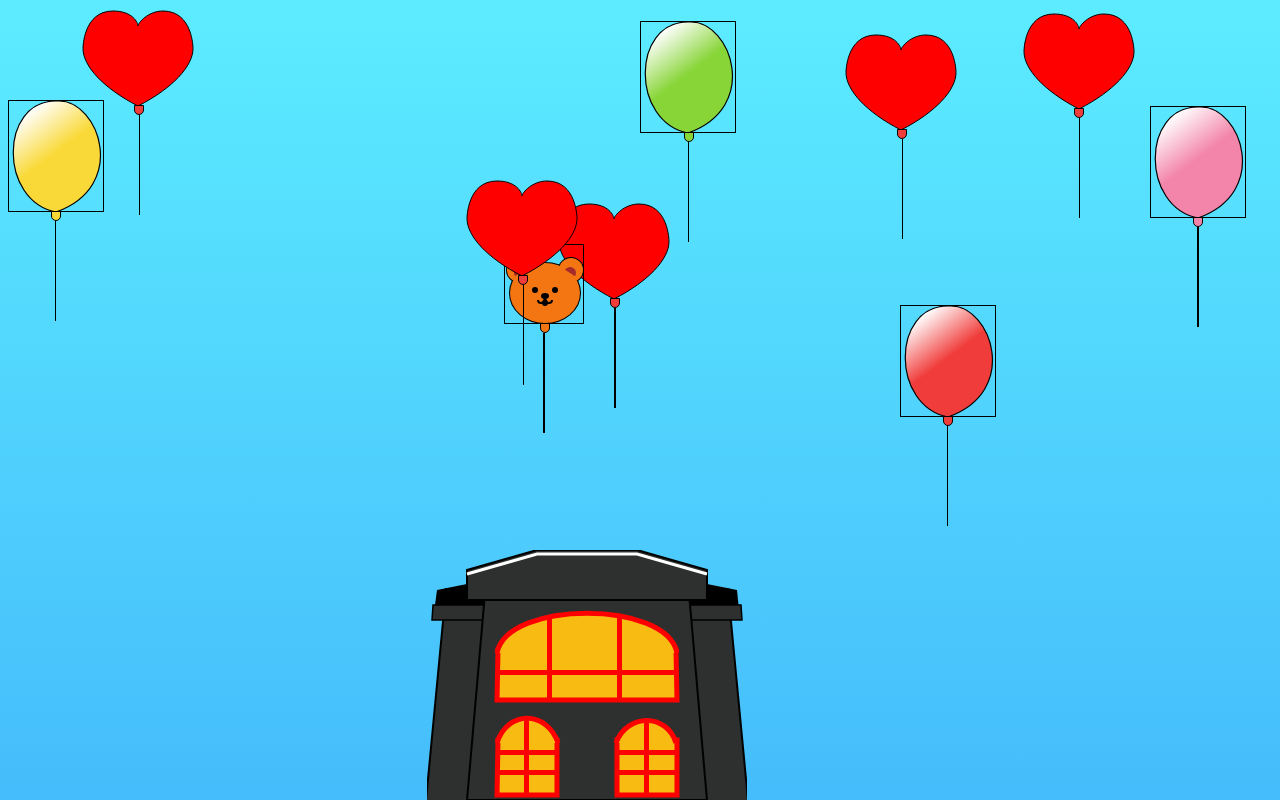
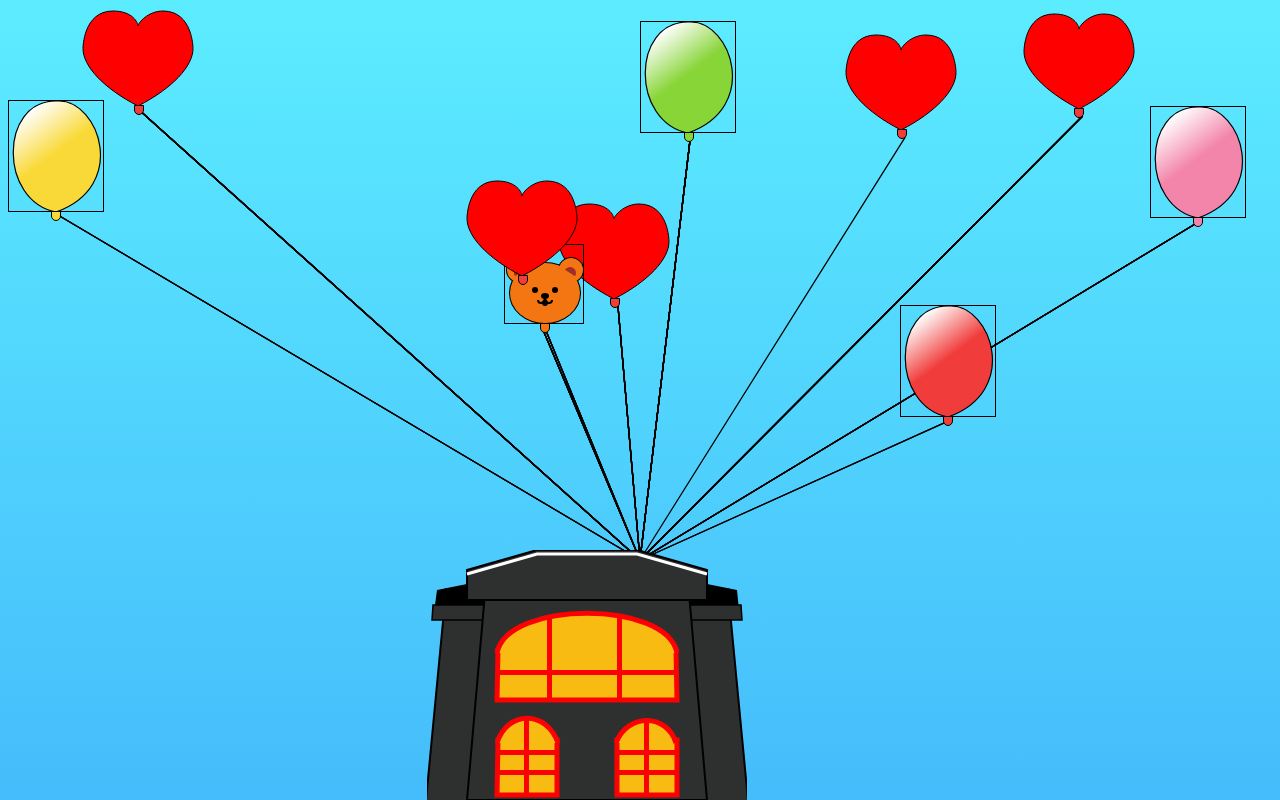
Before and after one commit to xmun74/go-up, a React (Create React App) app: page / in a window 1280 px wide. Built offline with nearby package versions, Linux system fonts and the light colour scheme.

Commit message:
feat: balloon line 연결, CANVAS_SIZE

```diff
--- a/src/components/Balloon.js
+++ b/src/components/Balloon.js
@@ -1,21 +1,16 @@
-import { COLORS } from "../constants";
+import { CANVAS_SIZE, COLORS } from "../constants";
 import Bear from "./shapes/Bear";
 import Flower from "./shapes/Flower";
 import Heart from "./shapes/Heart";
 import Circle from "./shapes/Circle";
 
-const BallonDetail = ({ color }) => {
-  let seletedColor = "";
-  if (color === "brown") seletedColor = "#F37613";
-  else seletedColor = COLORS[color];
-
+const BalloonDetail = ({ color }) => {
   return (
     <>
       <div
-        style={{ background: seletedColor }}
+        style={{ background: color === "brown" ? "#F37613" : COLORS[color] }}
         className={`absolute bottom-[-10px] left-[45%] w-[10px] h-[10px] rounded-b-full border border-black`}
       />
-      <div className="absolute bottom-[-110px] left-[49%] w-[1.5px] h-[100px] bg-black" />
     </>
   );
 };
@@ -24,23 +19,29 @@ const Balloon = ({ color, shape, position, onClick }) => {
   const renderShape = (shape) => {
     switch (shape) {
       case "flower":
-        return <Flower position={position} onClick={onClick} />;
+        return (
+          <Flower
+            position={position}
+            onClick={onClick}
+            canvasSize={CANVAS_SIZE["flower"]}
+          />
+        );
       case "bear":
         return (
           <Bear position={position} onClick={onClick}>
-            <BallonDetail color={"brown"} />
+            <BalloonDetail color={"brown"} />
           </Bear>
         );
       case "heart":
         return (
           <Heart position={position} onClick={onClick}>
-            <BallonDetail color={"red"} />
+            <BalloonDetail color={"red"} />
           </Heart>
         );
       default:
         return (
           <Circle position={position} onClick={onClick} color={color}>
-            <BallonDetail color={color} />
+            <BalloonDetail color={color} />
           </Circle>
         );
     }
--- /dev/null
+++ b/src/components/PointLine.js
@@ -0,0 +1,37 @@
+import { CANVAS_SIZE } from "../constants";
+import useCanvas from "../hooks/useCanvas";
+
+const PointLine = ({ cnt }) => {
+  const animate = (ctx) => {
+    if (cnt) {
+      ctx.strokeStyle = "black";
+      ctx.lineWidth = 1.3;
+
+      const pointCenterX = window.innerWidth / 2;
+      const pointCenterY = window.innerHeight * 0.7;
+
+      for (let i = 0; i < cnt.length; i++) {
+        let canvasWidth = CANVAS_SIZE[cnt[i].shape].width / 2;
+        let canvasHeight = CANVAS_SIZE[cnt[i].shape].height + 8;
+        if (cnt[i].shape === "circle") {
+          canvasHeight = 115;
+        }
+        if (cnt[i].shape === "flower") {
+          canvasHeight = 128;
+        }
+
+        ctx.moveTo(
+          cnt[i].position?.x + canvasWidth,
+          cnt[i].position?.y + canvasHeight
+        );
+        ctx.lineTo(pointCenterX, pointCenterY);
+        ctx.stroke();
+      }
+    }
+  };
+
+  const canvasRef = useCanvas(window.innerWidth, window.innerHeight, animate);
+
+  return <canvas ref={canvasRef} />;
+};
+export default PointLine;
--- a/src/components/shapes/Bear.js
+++ b/src/components/shapes/Bear.js
@@ -1,6 +1,9 @@
+import { CANVAS_SIZE } from "../../constants";
 import useCanvas from "../../hooks/useCanvas";
 
 const Bear = ({ position, onClick, children }) => {
+  const { width, height } = CANVAS_SIZE["bear"];
+
   const drawCanvas = (ctx) => {
     //테두리
     ctx.beginPath();
@@ -69,7 +72,7 @@ const Bear = ({ position, onClick, children }) => {
     ctx.fill();
   };
 
-  const canvasRef = useCanvas(80, 80, drawCanvas);
+  const canvasRef = useCanvas(width, height, drawCanvas);
 
   return (
     <div
--- a/src/components/shapes/Circle.js
+++ b/src/components/shapes/Circle.js
@@ -1,7 +1,9 @@
 import useCanvas from "../../hooks/useCanvas";
-import { COLORS } from "../../constants";
+import { CANVAS_SIZE, COLORS } from "../../constants";
 
 const Circle = ({ position, onClick, color, children }) => {
+  const { width, height } = CANVAS_SIZE["circle"];
+
   const drawCanvas = (ctx) => {
     var grd = ctx.createLinearGradient(20, 10, 50, 50);
     grd.addColorStop(0, "white");
@@ -19,7 +21,7 @@ const Circle = ({ position, onClick, color, children }) => {
     ctx.stroke();
   };
 
-  const canvasRef = useCanvas(100, 140, drawCanvas);
+  const canvasRef = useCanvas(width, height, drawCanvas);
 
   return (
     <div
--- a/src/components/shapes/Flower.js
+++ b/src/components/shapes/Flower.js
@@ -1,14 +1,17 @@
 import { useEffect, useRef } from "react";
+import { CANVAS_SIZE } from "../../constants";
 
 const Flower = ({ position, onClick }) => {
+  const { width, height } = CANVAS_SIZE["flower"];
+
   const canvasRef = useRef(null);
 
   useEffect(() => {
     const canvas = canvasRef.current;
     const ctx = canvas?.getContext("2d");
 
-    canvas.width = 135;
-    canvas.height = 135;
+    canvas.width = width;
+    canvas.height = height;
     ctx.translate(-8, -10);
 
     let petalRadius = 20;
@@ -71,7 +74,7 @@ const Flower = ({ position, onClick }) => {
     ctx.beginPath();
     ctx.ellipse(81, 68, 2, 6, 0, 0, Math.PI * 2);
     ctx.fill();
-  }, []);
+  }, [height, width]);
   return (
     <div
       style={{
@@ -82,7 +85,6 @@ const Flower = ({ position, onClick }) => {
       onClick={onClick}
     >
       <canvas ref={canvasRef} />
-      <div className="absolute bottom-[-98px] left-[50%] w-[1px] h-[100px] bg-black" />
     </div>
   );
 };
--- a/src/components/shapes/Heart.js
+++ b/src/components/shapes/Heart.js
@@ -1,14 +1,17 @@
 import { useEffect, useRef } from "react";
+import { CANVAS_SIZE } from "../../constants";
 
 const Heart = ({ position, onClick, children }) => {
+  const { width, height } = CANVAS_SIZE["heart"];
+
   const canvasRef = useRef(null);
 
   useEffect(() => {
     const canvas = canvasRef.current;
     const ctx = canvas?.getContext("2d");
 
-    canvas.width = 120;
-    canvas.height = 100;
+    canvas.width = width;
+    canvas.height = height;
 
     ctx.translate(-19, -19);
     ctx.beginPath();
@@ -26,7 +29,7 @@ const Heart = ({ position, onClick, children }) => {
     ctx.lineWidth = "1";
     ctx.strokeStyle = "black";
     ctx.stroke();
-  }, []);
+  }, [height, width]);
   return (
     <div
       style={{
--- a/src/constants/index.js
+++ b/src/constants/index.js
@@ -7,3 +7,22 @@ export const COLORS = {
 };
 
 export const SHAPES = ["circle", "flower", "bear", "heart"];
+
+export const CANVAS_SIZE = {
+  circle: {
+    width: 100,
+    height: 140,
+  },
+  flower: {
+    width: 135,
+    height: 135,
+  },
+  bear: {
+    width: 80,
+    height: 80,
+  },
+  heart: {
+    width: 120,
+    height: 100,
+  },
+};
--- a/src/page/Main.js
+++ b/src/page/Main.js
@@ -2,6 +2,7 @@ import { useState } from "react";
 import Balloon from "../components/Balloon";
 import House from "../components/House";
 import { COLORS, SHAPES } from "../constants";
+import PointLine from "../components/PointLine";
 
 /** 색, 모양 랜덤 */
 const getRandomIndex = (arr) => {
@@ -54,7 +55,7 @@ const Main = () => {
           />
         ))}
       </section>
-
+      <PointLine cnt={balloonCnt} />
       <House onClick={handleAddBalloon} />
     </main>
   );
```
